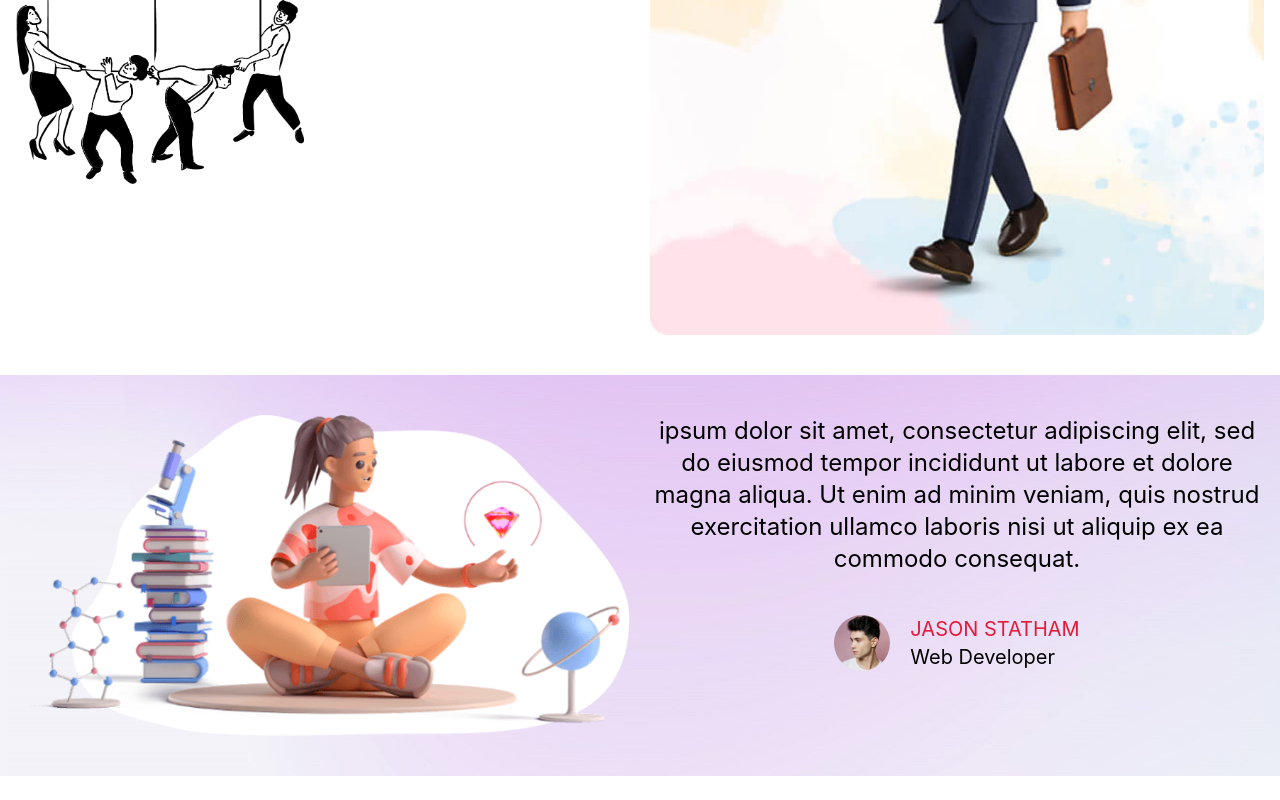
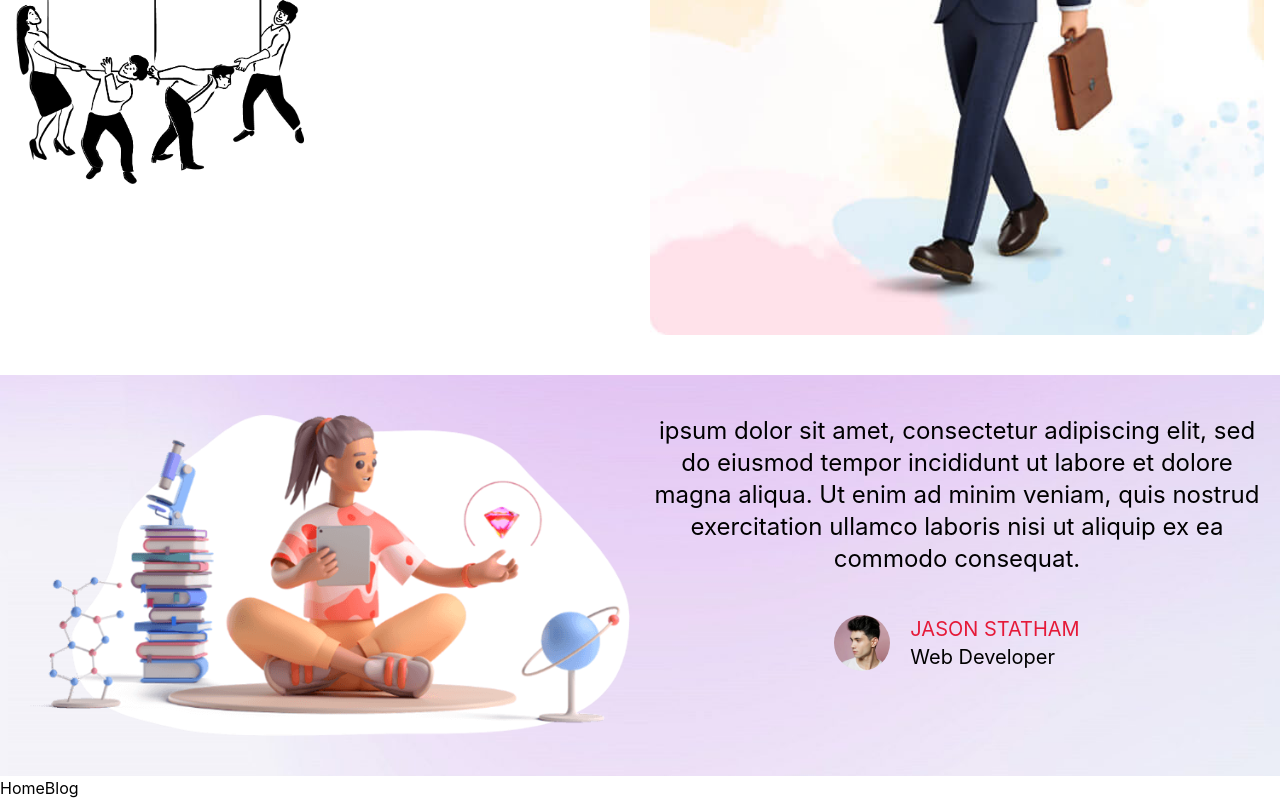
Before and after one commit to arathn8n/yango, a React (Vite) app: page / in a window 1280 px wide. Shown: the part 3544-4344 px from the top of the page. Before the commit the page ends 4320 px from the top, so only its background shows below. Built offline with nearby package versions, Linux system fonts and the light colour scheme.

Commit message:
comenzando homeBlog

```diff
--- a/src/components/home/Home.tsx
+++ b/src/components/home/Home.tsx
@@ -6,6 +6,7 @@ import HomeServices from './HomeServices'
 import HomeCompany from './HomeCompany'
 import HomeMission from './HomeMission'
 import HomeOpinion from './HomeOpinion'
+import HomeBlog from './HomeBlog'
 
 const Home = () => {
     return (
@@ -32,6 +33,7 @@ const Home = () => {
             <HomeCompany />
             <HomeMission />
             <HomeOpinion />
+            <HomeBlog />
 
         </>
     )
--- /dev/null
+++ b/src/components/home/HomeBlog.tsx
@@ -0,0 +1,9 @@
+import React from 'react'
+
+const HomeBlog = () => {
+    return (
+        <div>HomeBlog</div>
+    )
+}
+
+export default HomeBlog
```
